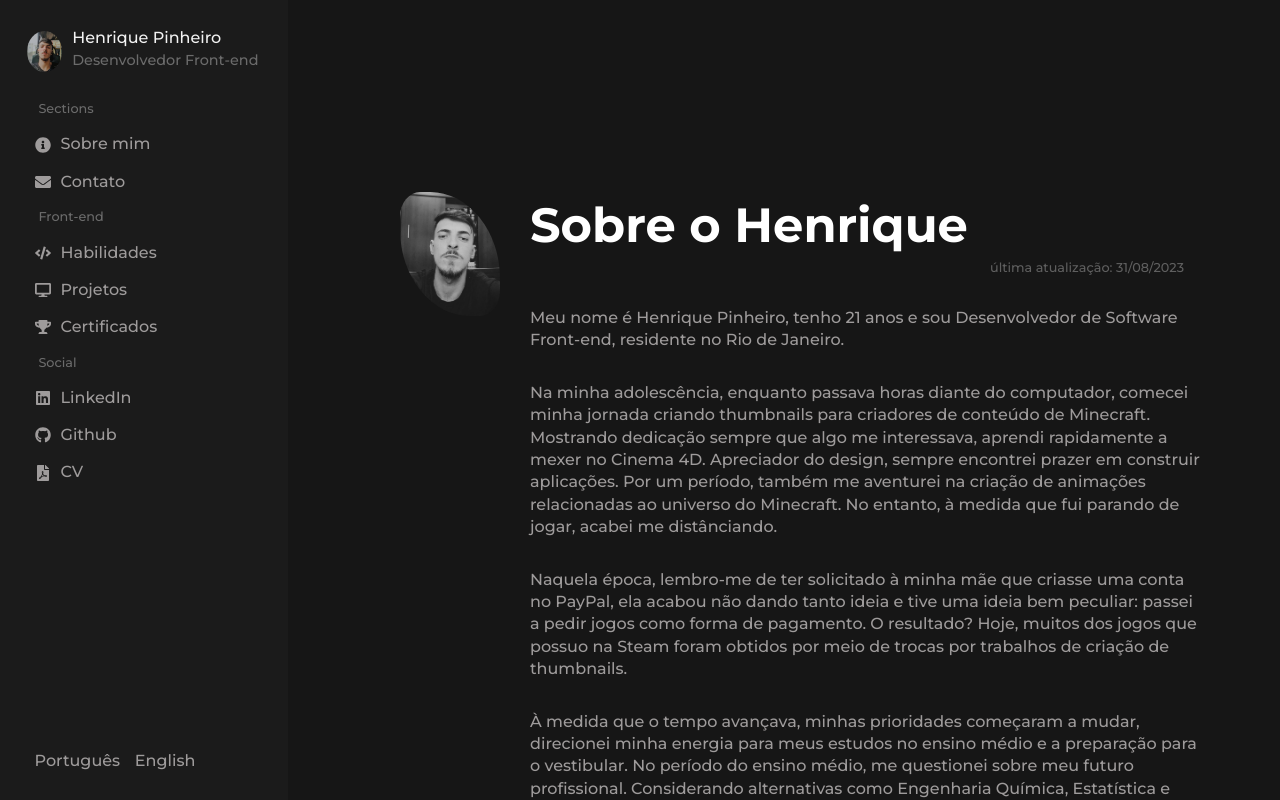
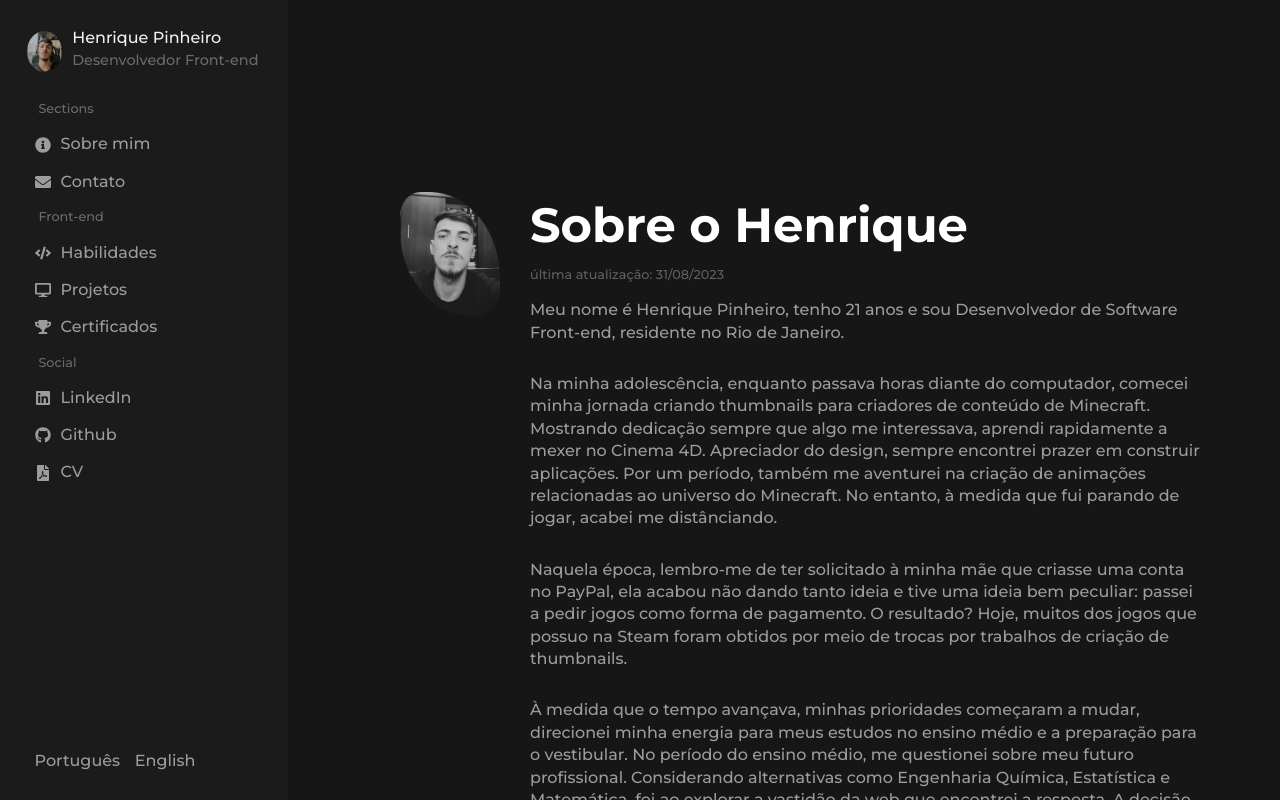
Before and after one commit to henriquepx/my_portfolio, a React (Vite) app: page /about in a window 1280 px wide. Shown: the top 800 px of the page. Built offline with nearby package versions, Linux system fonts and the light colour scheme; a web font is replaced by a local one.

Commit message:
fix: margin at att and title

```diff
--- a/src/sections/About.jsx
+++ b/src/sections/About.jsx
@@ -39,13 +39,17 @@ const AboutSize = styled.div`
 const TitleAbout = styled.h1`
     font-family: 'Montserrat', sans-serif;
     font-size: 3rem;
+    margin-bottom: .4rem;
     color: white;
     font-weight: 610;
 `
 const DescAbout = styled.p`
     font-family: 'Montserrat', sans-serif;
     color: #9e9b9b;
-    margin-top: 30px;
+    margin-top: 1.8rem;
+    &:nth-child(1) {
+      margin-top: 1rem;
+    }
 `
 const DescriptionAbout = styled.div`
   display: flex;
@@ -87,7 +91,7 @@ const LinkAbout = styled.a`
   }
 `
 const TextAtt = styled.h3`
-  text-align: right;
+  text-align: left;
   font-family: 'Montserrat', sans-serif;
   padding-right: 1rem;
   color: #5f5f5f;
```
